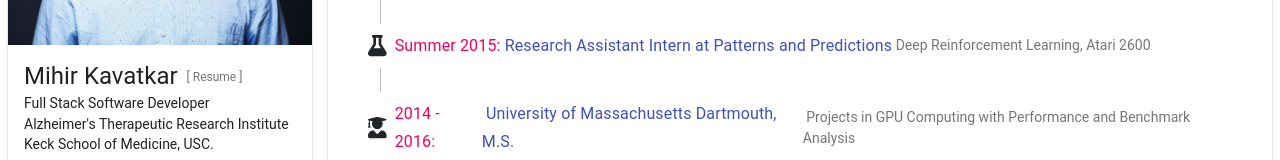
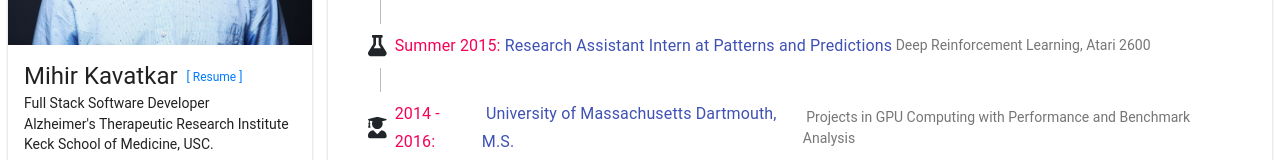
Before and after one commit to mihir19/react-resume, a React (Create React App) app: page / in a window 1280 px wide. Shown: the part 281-441 px from the top of the page. Built offline with nearby package versions, Linux system fonts and the light colour scheme.

Commit message:
fixing resume link

```diff
--- a/src/Profile.js
+++ b/src/Profile.js
@@ -21,7 +21,7 @@ import StepContent from "@material-ui/core/StepContent";
 import { styles, timeLine, URLs } from "../src/Constants";
 import withWidth from "@material-ui/core/withWidth";
 import compose from "recompose/compose";
-import { OutboundLink } from "react-ga";
+import ReactGA from "react-ga";
 
 class Profile extends Component {
 	redirectHandler = param => {
@@ -29,10 +29,14 @@ class Profile extends Component {
 	};
 
 	handleResume = () => {
-		// window.open(
-		// 	process.env.PUBLIC_URL + "/documents/Mihir Kavatkar-Resume.pdf",
-		// 	"_blank"
-		// );
+		ReactGA.event({
+			category: "Navigation",
+			action: "Clicked Resume Link"
+		});
+		window.open(
+			process.env.PUBLIC_URL + "/documents/Mihir Kavatkar-Resume.pdf",
+			"_blank"
+		);
 		window.location.reload();
 	};
 
@@ -79,14 +83,9 @@ class Profile extends Component {
 									</Typography>
 									&nbsp;&nbsp;
 									<Typography variant="caption" noWrap>
-										<OutboundLink
-											eventLabel="resumeDownload"
-											to={`${process.env.PUBLIC_URL}/documents/Mihir Kavatkar-Resume.pdf`}
-											target="_blank"
-											onClick={this.handleResume}
-										>
+										<a href="/" onClick={this.handleResume}>
 											[ Resume ]
-										</OutboundLink>
+										</a>
 									</Typography>
 								</div>
 
```
